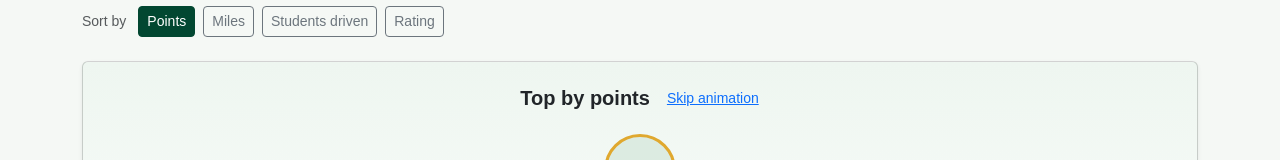
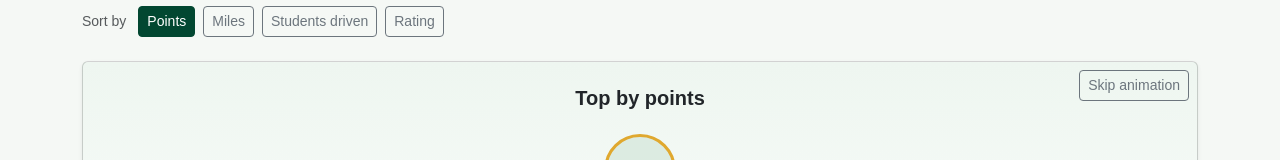
Before and after one commit to manoa-carpool/manoa-carpool, a Next.js app: page /leaderboard in a window 1280 px wide. Shown: the part 174-334 px from the top of the page. Built offline with nearby package versions, Linux system fonts and the light colour scheme; no server answers.

Commit message:
Move skip button to podium top right and fade it out
Co-Authored-By: Claude Sonnet 5.5 <noreply@anthropic.com>

```diff
--- a/src/app/leaderboard/page.tsx
+++ b/src/app/leaderboard/page.tsx
@@ -183,16 +183,22 @@ const LeaderboardPage = () => {
         </div>
 
         {/* Podium */}
-        <Card className="shadow-sm mb-4" style={{ background: 'linear-gradient(#eef6f0, #ffffff)' }}>
+        <Card className="shadow-sm mb-4 position-relative" style={{ background: 'linear-gradient(#eef6f0, #ffffff)' }}>
           <Card.Body className="px-3 pt-4 pb-0">
-            <div className="d-flex justify-content-center align-items-center gap-3 mb-4">
-              <h2 className="h5 fw-bold mb-0">Top by {sortInfo.heading}</h2>
-              {animating && (
-                <Button size="sm" variant="link" className="p-0" onClick={() => setAnimating(false)}>
-                  Skip animation
-                </Button>
-              )}
-            </div>
+            <h2 className="h5 fw-bold text-center mb-4">Top by {sortInfo.heading}</h2>
+            <Button
+              size="sm"
+              variant="outline-secondary"
+              className="position-absolute top-0 end-0 m-2"
+              style={{
+                opacity: animating ? 1 : 0,
+                visibility: animating ? 'visible' : 'hidden',
+                transition: 'opacity 400ms ease, visibility 400ms',
+              }}
+              onClick={() => setAnimating(false)}
+            >
+              Skip animation
+            </Button>
             <style>{podiumCss}</style>
             <ol
               aria-label="Top three drivers"
```
